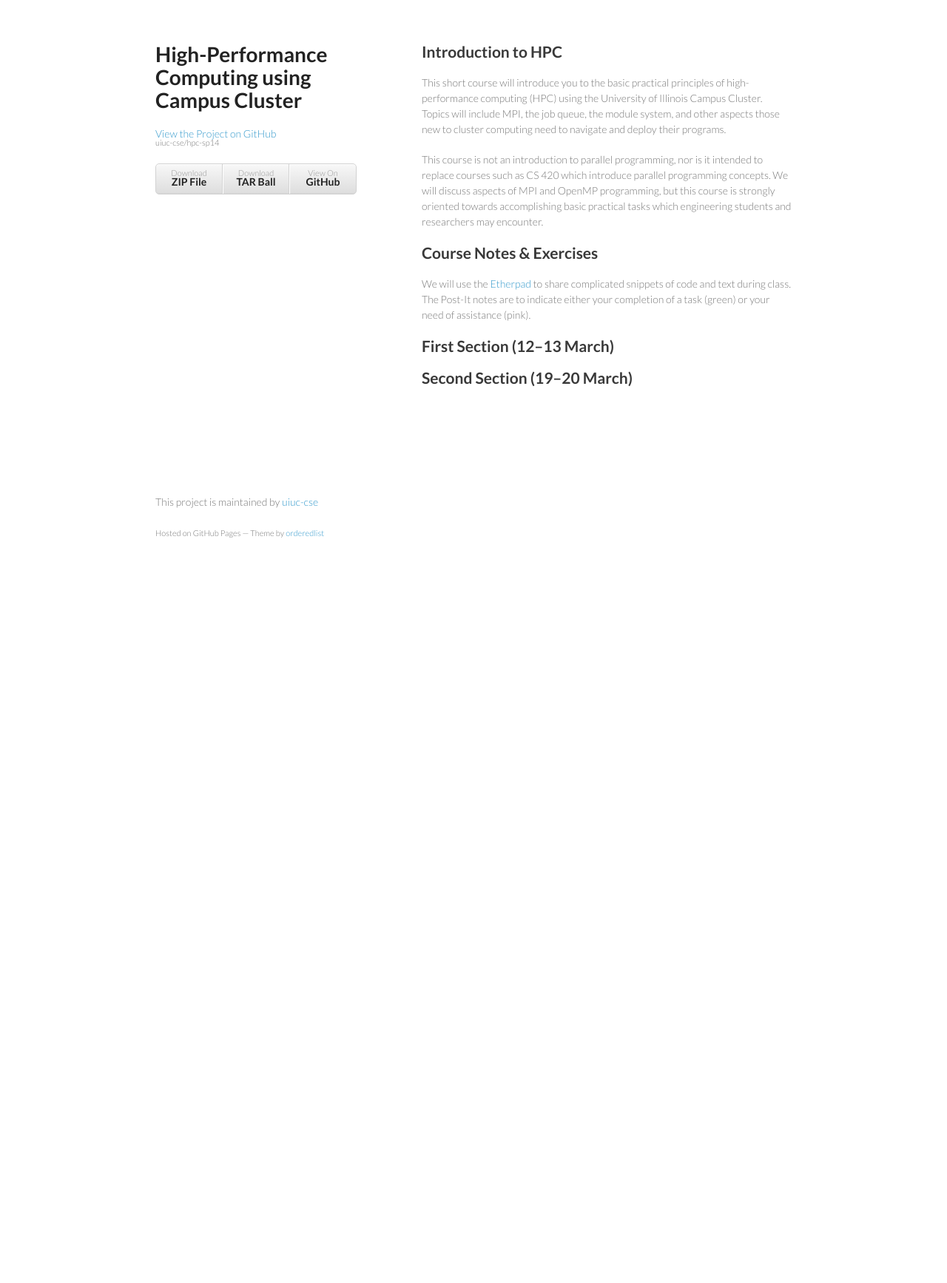
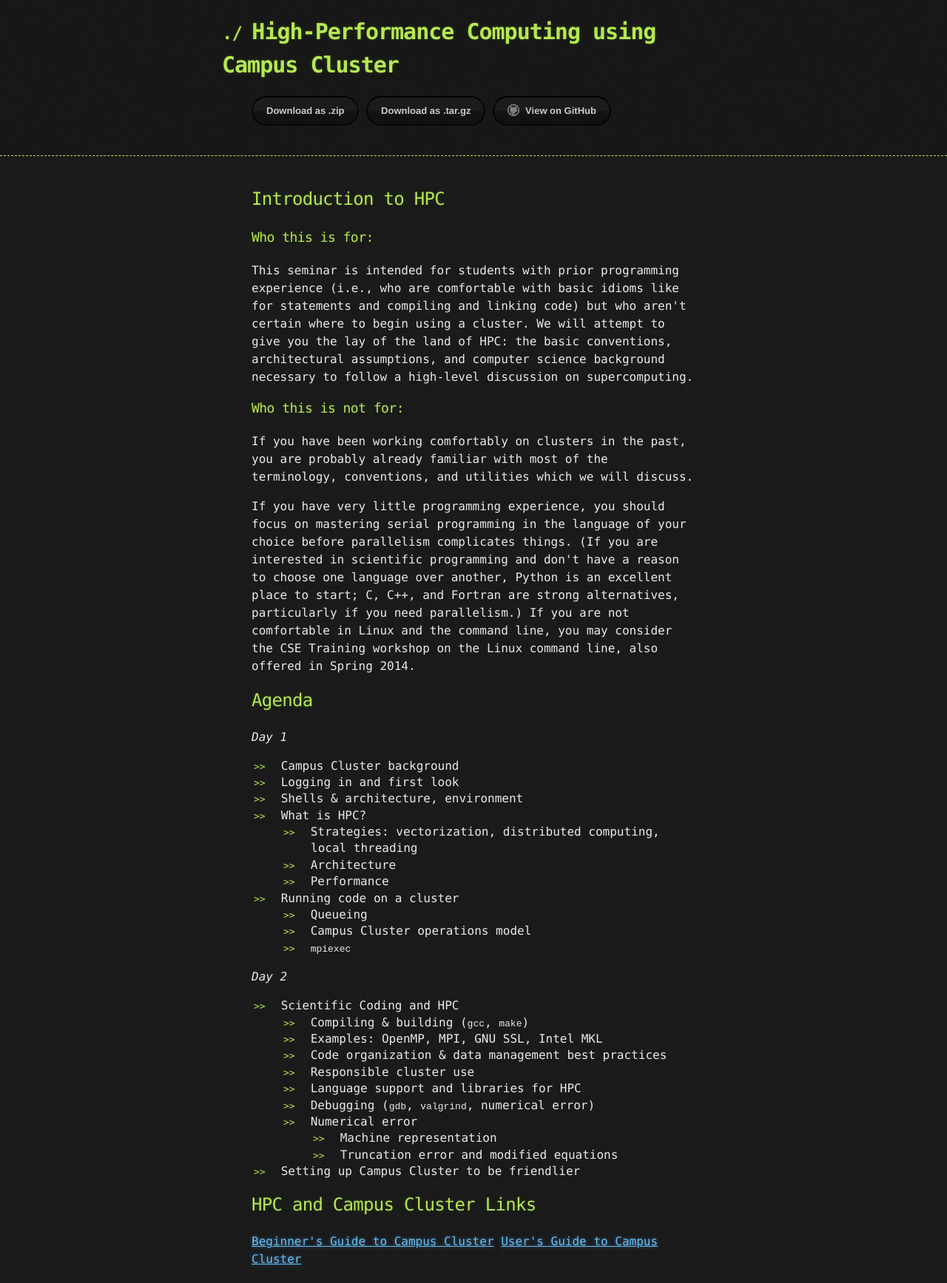
Before and after one commit to illinois-cse/hpc-sp14, a plain HTML site: page index.html in a window 1280 px wide. Shown: the whole page at 74% size. Before the commit the page ends 800 px from the top, so only its background shows below. Drawn offline with Linux system fonts and the light colour scheme.

Commit message:
Create gh-pages branch via GitHub

```diff
--- a/index.html
+++ b/index.html
@@ -1,57 +1,103 @@
-<!doctype html>
+<!DOCTYPE html>
 <html>
   <head>
-    <meta charset="utf-8">
+    <meta charset='utf-8'>
     <meta http-equiv="X-UA-Compatible" content="chrome=1">
+
+    <link rel="stylesheet" type="text/css" href="stylesheets/stylesheet.css" media="screen" />
+    <link rel="stylesheet" type="text/css" href="stylesheets/pygment_trac.css" media="screen" />
+    <link rel="stylesheet" type="text/css" href="stylesheets/print.css" media="print" />
+
     <title>High-Performance Computing using Campus Cluster by uiuc-cse</title>
+  </head>
 
-    <link rel="stylesheet" href="stylesheets/styles.css">
-    <link rel="stylesheet" href="stylesheets/pygment_trac.css">
-    <meta name="viewport" content="width=device-width, initial-scale=1, user-scalable=no">
-    <!--[if lt IE 9]>
-    <script src="//html5shiv.googlecode.com/svn/trunk/html5.js"></script>
-    <![endif]-->
-  </head>
   <body>
-    <div class="wrapper">
-      <header>
+
+    <header>
+      <div class="container">
         <h1>High-Performance Computing using Campus Cluster</h1>
-        <p></p>
+        <h2></h2>
 
-        <p class="view"><a href="https://github.com/uiuc-cse/hpc-sp14">View the Project on GitHub <small>uiuc-cse/hpc-sp14</small></a></p>
+        <section id="downloads">
+          <a href="https://github.com/uiuc-cse/hpc-sp14/zipball/master" class="btn">Download as .zip</a>
+          <a href="https://github.com/uiuc-cse/hpc-sp14/tarball/master" class="btn">Download as .tar.gz</a>
+          <a href="https://github.com/uiuc-cse/hpc-sp14" class="btn btn-github"><span class="icon"></span>View on GitHub</a>
+        </section>
+      </div>
+    </header>
 
-
-        <ul>
-          <li><a href="https://github.com/uiuc-cse/hpc-sp14/zipball/master">Download <strong>ZIP File</strong></a></li>
-          <li><a href="https://github.com/uiuc-cse/hpc-sp14/tarball/master">Download <strong>TAR Ball</strong></a></li>
-          <li><a href="https://github.com/uiuc-cse/hpc-sp14">View On <strong>GitHub</strong></a></li>
-        </ul>
-      </header>
-      <section>
+    <div class="container">
+      <section id="main_content">
         <h2>
 <a name="introduction-to-hpc" class="anchor" href="#introduction-to-hpc"><span class="octicon octicon-link"></span></a>Introduction to HPC</h2>
 
-<p>This short course will introduce you to the basic practical principles of high-performance computing (HPC) using the University of Illinois Campus Cluster.  Topics will include MPI, the job queue, the module system, and other aspects those new to cluster computing need to navigate and deploy their programs.</p>
+<h3>
+<a name="who-this-is-for" class="anchor" href="#who-this-is-for"><span class="octicon octicon-link"></span></a>Who this is for:</h3>
 
-<p>This course is not an introduction to parallel programming, nor is it intended to replace courses such as CS 420 which introduce parallel programming concepts.  We will discuss aspects of MPI and OpenMP programming, but this course is strongly oriented towards accomplishing basic practical tasks which engineering students and researchers may encounter.</p>
+<p>This seminar is intended for students with prior programming experience (i.e., who are comfortable with basic idioms like for statements and compiling and linking code) but who aren't certain where to begin using a cluster.  We will attempt to give you the lay of the land of HPC:  the basic conventions, architectural assumptions, and computer science background necessary to follow a high-level discussion on supercomputing.</p>
+
+<h3>
+<a name="who-this-is-not-for" class="anchor" href="#who-this-is-not-for"><span class="octicon octicon-link"></span></a>Who this is not for:</h3>
+
+<p>If you have been working comfortably on clusters in the past, you are probably already familiar with most of the terminology, conventions, and utilities which we will discuss.</p>
+
+<p>If you have very little programming experience, you should focus on mastering serial programming in the language of your choice before parallelism complicates things.  (If you are interested in scientific programming and don't have a reason to choose one language over another, Python is an excellent place to start; C, C++, and Fortran are strong alternatives, particularly if you need parallelism.)  If you are not comfortable in Linux and the command line, you may consider the CSE Training workshop on the Linux command line, also offered in Spring 2014.</p>
 
 <h2>
-<a name="course-notes--exercises" class="anchor" href="#course-notes--exercises"><span class="octicon octicon-link"></span></a>Course Notes &amp; Exercises</h2>
+<a name="agenda" class="anchor" href="#agenda"><span class="octicon octicon-link"></span></a>Agenda</h2>
 
-<p>We will use the <a href="http://meetingwords.com/ehlagqUook">Etherpad</a> to share complicated snippets of code and text during class.  The Post-It notes are to indicate either your completion of a task (green) or your need of assistance (pink).</p>
+<p><em>Day 1</em></p>
 
-<h2>
-<a name="first-section-1213-march" class="anchor" href="#first-section-1213-march"><span class="octicon octicon-link"></span></a>First Section (12–13 March)</h2>
+<ul>
+<li>Campus Cluster background</li>
+<li>Logging in and first look</li>
+<li>Shells &amp; architecture, environment</li>
+<li>What is HPC?
 
-<h2>
-<a name="second-section-1920-march" class="anchor" href="#second-section-1920-march"><span class="octicon octicon-link"></span></a>Second Section (19–20 March)</h2>
+<ul>
+<li>Strategies:  vectorization, distributed computing, local threading</li>
+<li>Architecture</li>
+<li>Performance</li>
+</ul>
+</li>
+<li>Running code on a cluster
+
+<ul>
+<li>Queueing</li>
+<li>Campus Cluster operations model</li>
+<li><code>mpiexec</code></li>
+</ul>
+</li>
+</ul><p><em>Day 2</em></p>
+
+<ul>
+<li>Scientific Coding and HPC
+
+<ul>
+<li>Compiling &amp; building (<code>gcc</code>, <code>make</code>)</li>
+<li>Examples:  OpenMP, MPI, GNU SSL, Intel MKL</li>
+<li>Code organization &amp; data management best practices</li>
+<li>Responsible cluster use</li>
+<li>Language support and libraries for HPC</li>
+<li>Debugging (<code>gdb</code>, <code>valgrind</code>, numerical error)</li>
+<li>Numerical error
+
+<ul>
+<li>Machine representation</li>
+<li>Truncation error and modified equations</li>
+</ul>
+</li>
+</ul>
+</li>
+<li>Setting up Campus Cluster to be friendlier</li>
+</ul><h2>
+<a name="hpc-and-campus-cluster-links" class="anchor" href="#hpc-and-campus-cluster-links"><span class="octicon octicon-link"></span></a>HPC and Campus Cluster Links</h2>
+
+<p><a href="https://campuscluster.illinois.edu/user_info/doc/beginner.html">Beginner's Guide to Campus Cluster</a>
+<a href="https://campuscluster.illinois.edu/user_info/doc/index.html">User's Guide to Campus Cluster</a></p>
       </section>
-      <footer>
-        <p>This project is maintained by <a href="https://github.com/uiuc-cse">uiuc-cse</a></p>
-        <p><small>Hosted on GitHub Pages &mdash; Theme by <a href="https://github.com/orderedlist">orderedlist</a></small></p>
-      </footer>
     </div>
-    <script src="javascripts/scale.fix.js"></script>
+
 
   </body>
 </html>
--- /dev/null
+++ b/javascripts/main.js
@@ -0,0 +1 @@
+console.log('This would be the main JS file.');
--- a/stylesheets/pygment_trac.css
+++ b/stylesheets/pygment_trac.css
@@ -1,4 +1,3 @@
-.highlight  { background: #ffffff; }
 .highlight .c { color: #999988; font-style: italic } /* Comment */
 .highlight .err { color: #a61717; background-color: #e3d2d2 } /* Error */
 .highlight .k { font-weight: bold } /* Keyword */
@@ -35,7 +34,7 @@
 .highlight .ne { color: #990000; font-weight: bold } /* Name.Exception */
 .highlight .nf { color: #990000; font-weight: bold } /* Name.Function */
 .highlight .nn { color: #555555 } /* Name.Namespace */
-.highlight .nt { color: #000080 } /* Name.Tag */
+.highlight .nt { color: #CBDFFF } /* Name.Tag */
 .highlight .nv { color: #008080 } /* Name.Variable */
 .highlight .ow { font-weight: bold } /* Operator.Word */
 .highlight .w { color: #bbbbbb } /* Text.Whitespace */
--- /dev/null
+++ b/stylesheets/stylesheet.css
@@ -0,0 +1,247 @@
+body {
+  margin: 0;
+  padding: 0;
+  background: #151515 url("../images/bkg.png") 0 0;
+  color: #eaeaea;
+  font: 16px;
+  line-height: 1.5;
+  font-family: Monaco, "Bitstream Vera Sans Mono", "Lucida Console", Terminal, monospace;
+}
+
+/* General & 'Reset' Stuff */
+
+.container {
+  width: 90%;
+  max-width: 600px;
+  margin: 0 auto;
+}
+
+section {
+  display: block;
+  margin: 0 0 20px 0;
+}
+
+h1, h2, h3, h4, h5, h6 {
+  margin: 0 0 20px;
+}
+
+li {
+  line-height: 1.4 ;
+}
+
+/* Header, <header>
+   header   - container
+   h1       - project name
+   h2       - project description
+*/
+
+header {
+  background: rgba(0, 0, 0, 0.1);
+  width: 100%;
+  border-bottom: 1px dashed #b5e853;
+  padding: 20px 0;
+  margin: 0 0 40px 0;
+}
+
+header h1 {
+  font-size: 30px;
+  line-height: 1.5;
+  margin: 0 0 0 -40px;
+  font-weight: bold;
+  font-family: Monaco, "Bitstream Vera Sans Mono", "Lucida Console", Terminal, monospace;
+  color: #b5e853;
+  text-shadow: 0 1px 1px rgba(0, 0, 0, 0.1),
+               0 0 5px rgba(181, 232, 83, 0.1),
+               0 0 10px rgba(181, 232, 83, 0.1);
+  letter-spacing: -1px;
+  -webkit-font-smoothing: antialiased;
+}
+
+header h1:before {
+  content: "./ ";
+  font-size: 24px;
+}
+
+header h2 {
+  font-size: 18px;
+  font-weight: 300;
+  color: #666;
+}
+
+#downloads .btn {
+  display: inline-block;
+  text-align: center;
+  margin: 0;
+}
+
+/* Main Content
+*/
+
+#main_content {
+  width: 100%;
+  -webkit-font-smoothing: antialiased;
+}
+section img {
+  max-width: 100%
+}
+
+h1, h2, h3, h4, h5, h6 {
+  font-weight: normal;
+  font-family: Monaco, "Bitstream Vera Sans Mono", "Lucida Console", Terminal, monospace;
+  color: #b5e853;
+  letter-spacing: -0.03em;
+  text-shadow: 0 1px 1px rgba(0, 0, 0, 0.1),
+               0 0 5px rgba(181, 232, 83, 0.1),
+               0 0 10px rgba(181, 232, 83, 0.1);
+}
+
+#main_content h1 {
+  font-size: 30px;
+}
+
+#main_content h2 {
+  font-size: 24px;
+}
+
+#main_content h3 {
+  font-size: 18px;
+}
+
+#main_content h4 {
+  font-size: 14px;
+}
+
+#main_content h5 {
+  font-size: 12px;
+  text-transform: uppercase;
+  margin: 0 0 5px 0;
+}
+
+#main_content h6 {
+  font-size: 12px;
+  text-transform: uppercase;
+  color: #999;
+  margin: 0 0 5px 0;
+}
+
+dt {
+  font-style: italic;
+  font-weight: bold;
+}
+
+ul li {
+  list-style: none;
+}
+
+ul li:before {
+  content: ">>";
+  font-family: Monaco, "Bitstream Vera Sans Mono", "Lucida Console", Terminal, monospace;
+  font-size: 13px;
+  color: #b5e853;
+  margin-left: -37px;
+  margin-right: 21px;
+  line-height: 16px;
+}
+
+blockquote {
+  color: #aaa;
+  padding-left: 10px;
+  border-left: 1px dotted #666;
+}
+
+pre {
+  background: rgba(0, 0, 0, 0.9);
+  border: 1px solid rgba(255, 255, 255, 0.15);
+  padding: 10px;
+  font-size: 14px;
+  color: #b5e853;
+  border-radius: 2px;
+  -moz-border-radius: 2px;
+  -webkit-border-radius: 2px;
+  text-wrap: normal;
+  overflow: auto;
+  overflow-y: hidden;
+}
+
+table {
+  width: 100%;
+  margin: 0 0 20px 0;
+}
+
+th {
+  text-align: left;
+  border-bottom: 1px dashed #b5e853;
+  padding: 5px 10px;
+}
+
+td {
+  padding: 5px 10px;
+}
+
+hr {
+  height: 0;
+  border: 0;
+  border-bottom: 1px dashed #b5e853;
+  color: #b5e853;
+}
+
+/* Buttons
+*/
+
+.btn {
+  display: inline-block;
+  background: -webkit-linear-gradient(top, rgba(40, 40, 40, 0.3), rgba(35, 35, 35, 0.3) 50%, rgba(10, 10, 10, 0.3) 50%, rgba(0, 0, 0, 0.3));
+  padding: 8px 18px;
+  border-radius: 50px;
+  border: 2px solid rgba(0, 0, 0, 0.7);
+  border-bottom: 2px solid rgba(0, 0, 0, 0.7);
+  border-top: 2px solid rgba(0, 0, 0, 1);
+  color: rgba(255, 255, 255, 0.8);
+  font-family: Helvetica, Arial, sans-serif;
+  font-weight: bold;
+  font-size: 13px;
+  text-decoration: none;
+  text-shadow: 0 -1px 0 rgba(0, 0, 0, 0.75);
+  box-shadow: inset 0 1px 0 rgba(255, 255, 255, 0.05);
+}
+
+.btn:hover {
+  background: -webkit-linear-gradient(top, rgba(40, 40, 40, 0.6), rgba(35, 35, 35, 0.6) 50%, rgba(10, 10, 10, 0.8) 50%, rgba(0, 0, 0, 0.8));
+}
+
+.btn .icon {
+  display: inline-block;
+  width: 16px;
+  height: 16px;
+  margin: 1px 8px 0 0;
+  float: left;
+}
+
+.btn-github .icon {
+  opacity: 0.6;
+  background: url("../images/blacktocat.png") 0 0 no-repeat;
+}
+
+/* Links
+   a, a:hover, a:visited
+*/
+
+a {
+  color: #63c0f5;
+  text-shadow: 0 0 5px rgba(104, 182, 255, 0.5);
+}
+
+/* Clearfix */
+
+.cf:before, .cf:after {
+  content:"";
+  display:table;
+}
+
+.cf:after {
+  clear:both;
+}
+
+.cf {
+  zoom:1;
+}
```
Also changed, not shown: params.json (+1 -1 lines), images/bkg.png (added), images/blacktocat.png (added).
